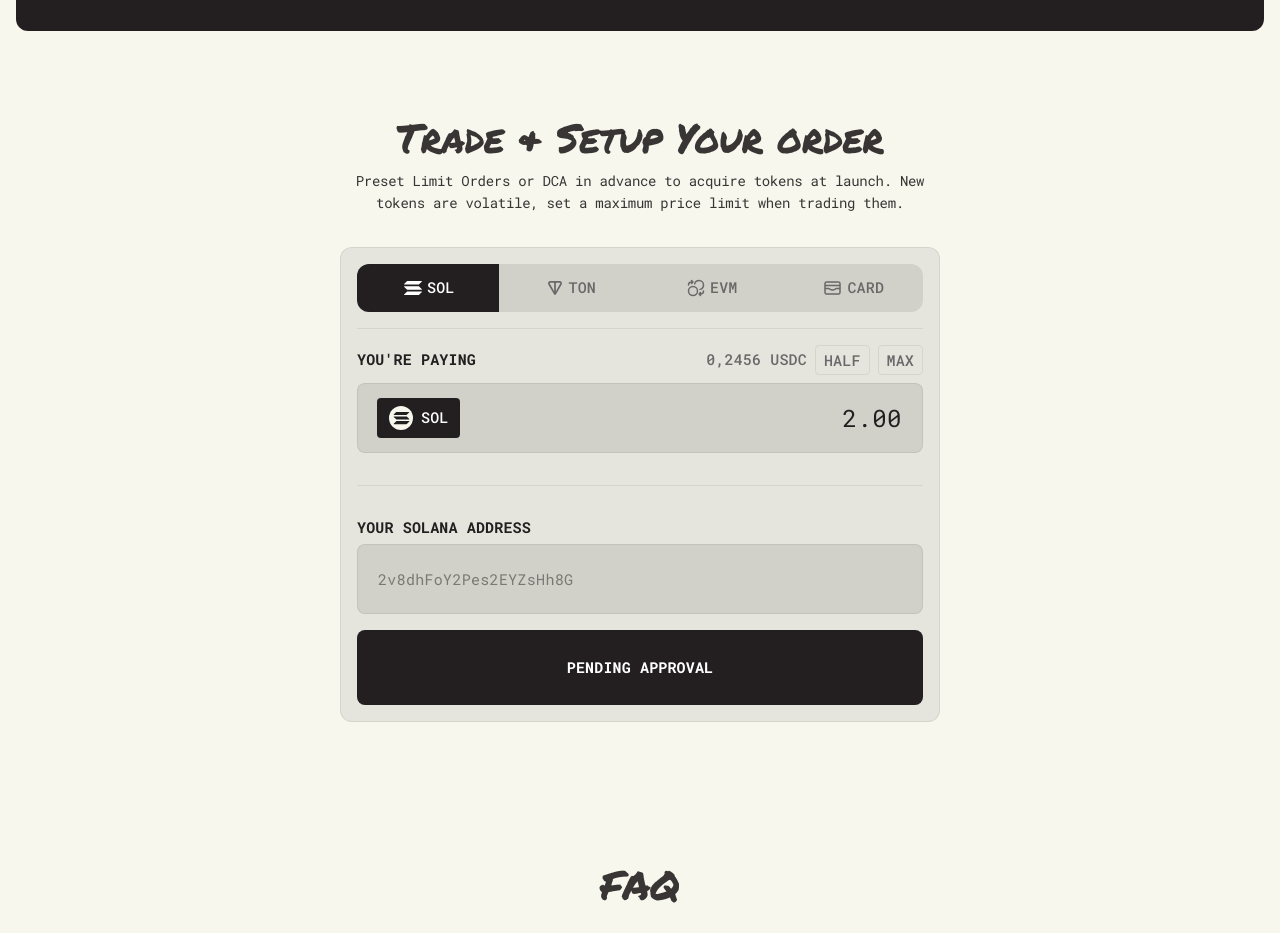
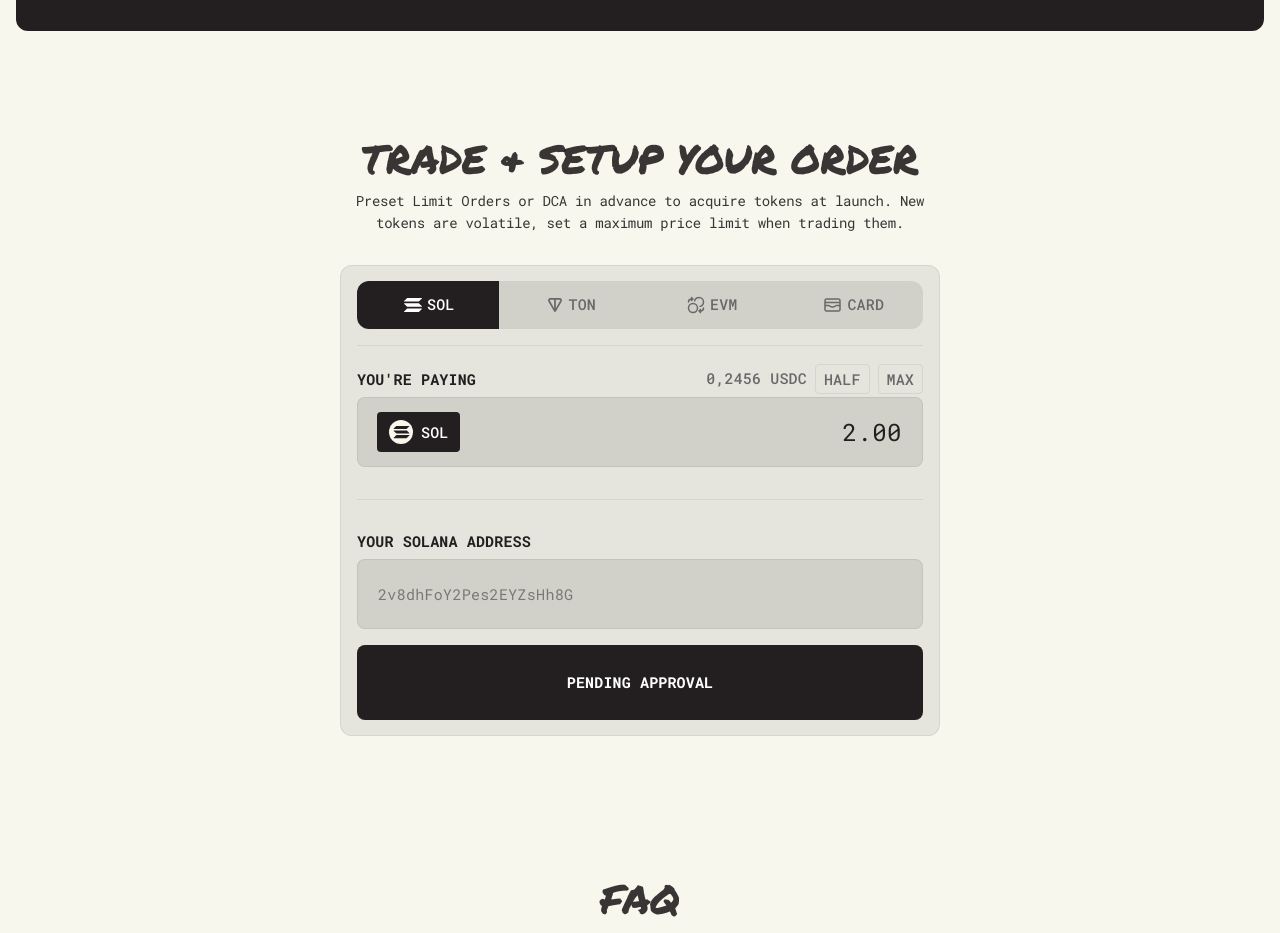
Before and after one commit to Emil307/presale-prod, a React (Vite) app: page / in a window 1280 px wide. Shown: the part 2689-3622 px from the top of the page. Built offline with nearby package versions, Linux system fonts and the light colour scheme.

Commit message:
[Chore] add links Header nav

```diff
--- a/src/app/styles/index.scss
+++ b/src/app/styles/index.scss
@@ -44,6 +44,7 @@ body {
  -webkit-text-size-adjust: 100%;
  overscroll-behavior: none;
  font-family: 'Roboto Mono';
+ scroll-behavior: smooth;
 }
 
 body {
--- a/src/widgets/chart/Chart.tsx
+++ b/src/widgets/chart/Chart.tsx
@@ -74,7 +74,7 @@ export const Chart: React.FC = observer(() => {
   return (
     <Page style={{background: themeState.theme === 'light' ? 'var(--main-white)' : 'var(--main-black)'}}>
       <Container>
-        <Section>
+        <Section id="presale">
           <Title>PRE-SALE INFO</Title>
           <ChartContainer>
             <ChartMiddleBlock>
--- a/src/widgets/header/Header.tsx
+++ b/src/widgets/header/Header.tsx
@@ -48,10 +48,10 @@ export const Header: React.FC = observer(() => {
         <Logo src={themeState.theme === 'light' ? logo : logoWhite} alt='punks'/>
         <Right className={isOpen ? 'open': ''}>
           <Nav>
-            <Link>Home</Link>
-            <Link>Roadmap</Link>
-            <Link>Punkinomics</Link>
-            <Link>Presale</Link>
+            <Link href="https://wepunks.wtf/" target='_blank'>Home</Link>
+            <Link href="https://wepunks.wtf/#roadmap" target='_blank'>Roadmap</Link>
+            <Link href="https://wepunks.wtf/#punkinomics" target='_blank'>Punkinomics</Link>
+            <Link href="/#presale">Presale</Link>
           </Nav>
           <Buttons>
             <WalletButton
--- a/src/widgets/order/styles.ts
+++ b/src/widgets/order/styles.ts
@@ -9,7 +9,7 @@ export const Container = styled.div`
   width: 632px;
   display: flex;
   flex-wrap: wrap;
-  margin: 32px auto 95px;
+  margin: 108px auto 95px;
   padding: 0 16px;
 
   @media screen and (max-width: 998px) {
@@ -26,6 +26,7 @@ export const Title = styled.h2`
   letter-spacing: -0.01em;
   line-height: 40px;
   font-weight: 400;
+  text-transform: uppercase;
 `;
 
 export const Text = styled.p`
@@ -34,18 +35,18 @@ export const Text = styled.p`
   font-weight: 400;
   font-size: 14px;
   letter-spacing: -0.28px;
-  line-height: 22.4px;
+  line-height: 22px;
   text-align: center;
-  margin-top: 12px;
+  margin-top: 11px;
 `;
 
 export const TabWrapper = styled.div`
   width: 100%;
-  padding: 16px;
+  padding: 15px 16px;
   border: 1px solid var(--border-gray);
   background: var(--addable-gray);
   border-radius: 12px;
-  margin-top: 32px;
+  margin-top: 31px;
 `;
 
 export const TabButtons = styled.div`
@@ -99,7 +100,7 @@ export const TabContent = styled.div`
   flex-wrap: wrap;
   overflow: hidden;
   margin-top: 16px;
-  padding-top: 16px;
+  padding-top: 18px;
   border-top: 1px solid var(--border-gray);
   position: relative;
 `;
@@ -164,7 +165,7 @@ export const InputContainer = styled.div`
   width: 100%;
   height: auto;
   position: relative;
-  margin-top: 8px;
+  margin-top: 3px;
   margin-bottom: 32px;
 `;
 
```
